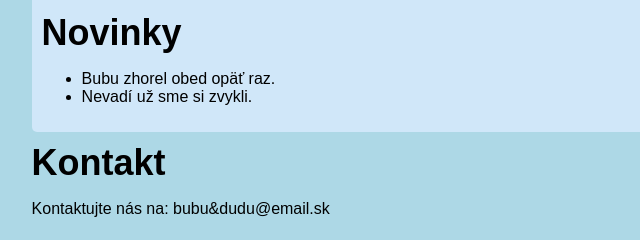
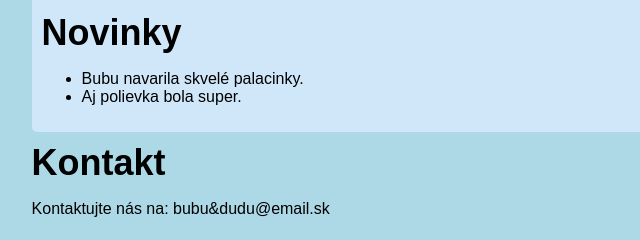
Before and after one commit to M4H44/M4H-side, a plain HTML site: page index.html in a window 1280 px wide. Shown: the part 460-700 px from the top of the page, 184-824 px from the left. Drawn offline with Linux system fonts and the light colour scheme.

Commit message:
Update index.html

```diff
--- a/index.html
+++ b/index.html
@@ -37,8 +37,8 @@
       <!-- Bočný panel – napríklad doplnkové informácie, odkazy, reklamy -->
       <h3>Novinky</h3>
       <ul>
-        <li>Bubu zhorel obed opäť raz.</li>
-        <li>Nevadí už sme si zvykli.</li>
+        <li>Bubu navarila skvelé palacinky.</li>
+        <li>Aj polievka bola super.</li>
       </ul>
     </aside>
   </section>
```
